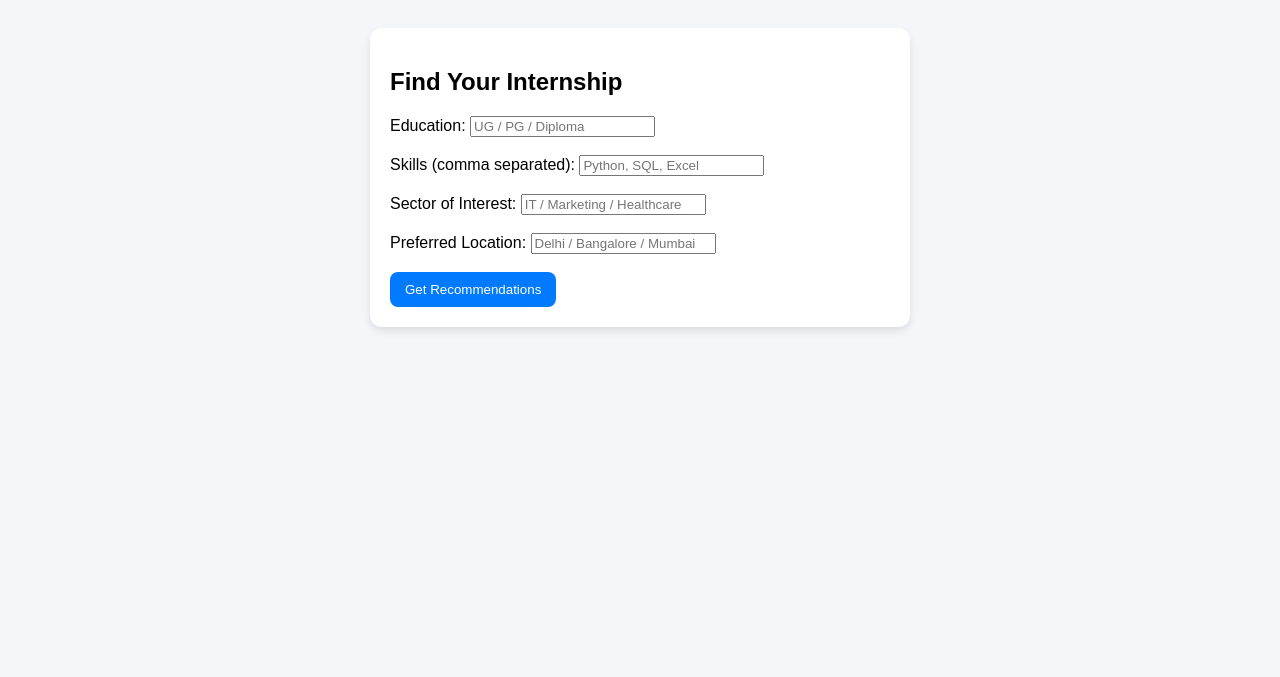
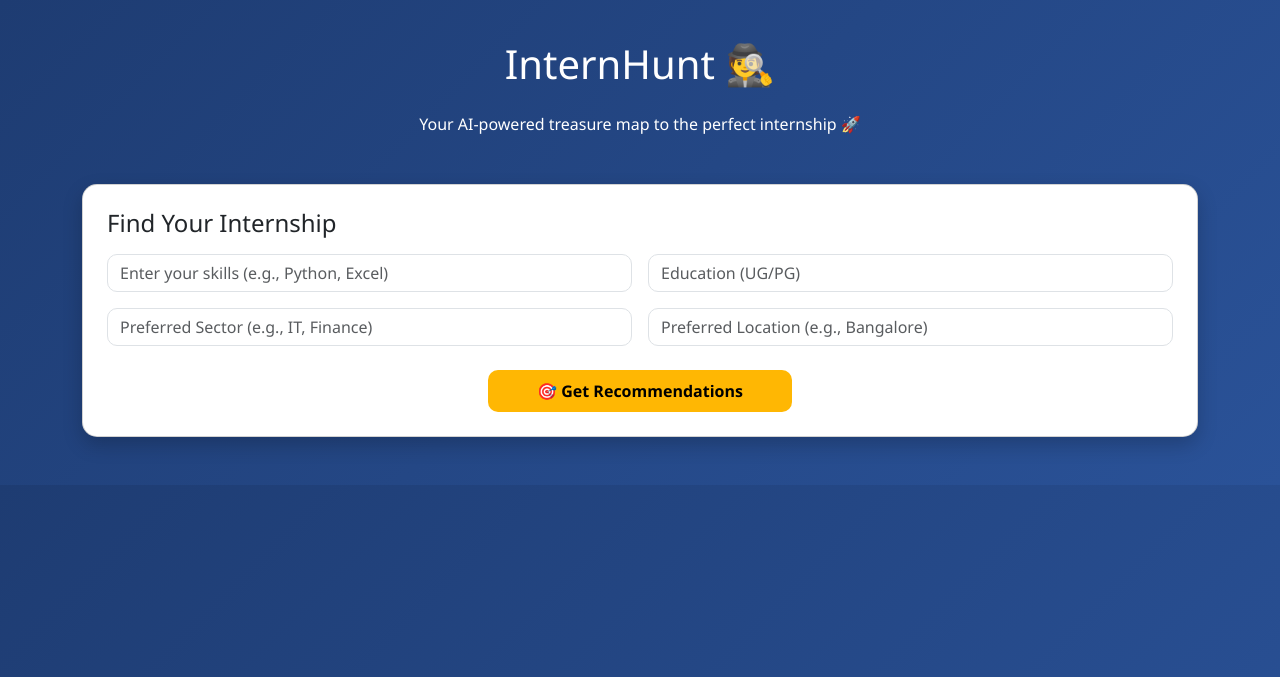
Before and after one commit to Aurodeepa2005/AI-Intern-Hunt, a Flask app: page / in a window 1280 px wide. Shown: the top 677 px of the page. Run offline with Flask 3, Linux system fonts and the light colour scheme.

Commit message:
did some changes

```diff
--- a/app.py
+++ b/app.py
@@ -8,33 +8,64 @@ app = Flask(__name__)
 # Load dataset
 df = pd.read_csv("internships.csv")
 
+def preprocess(text):
+    return str(text).lower().strip()
+
 def recommend_internships(skills, education, sector, location, top_n=5):
-    # Combine internship details into one text column
-    df["combined"] = df["skills"] + " " + df["education"] + " " + df["sector"] + " " + df["location"]
+    # Preprocess inputs
+    skills = preprocess(skills)
+    education = preprocess(education)
+    sector = preprocess(sector)
+    location = preprocess(location)
 
-    # Candidate profile as a text string
-    candidate_profile = skills + " " + education + " " + sector + " " + location
+    # Weighted combination for dataset
+    df["combined"] = (
+        (df["skills"].apply(preprocess) + " ") * 3 +
+        (df["education"].apply(preprocess) + " ") * 2 +
+        (df["sector"].apply(preprocess) + " ") * 2 +
+        (df["location"].apply(preprocess) + " ")
+    )
+
+    # Candidate profile
+    candidate_profile = (
+        (skills + " ") * 3 +
+        (education + " ") * 2 +
+        (sector + " ") * 2 +
+        (location + " ")
+    )
 
     # TF-IDF Vectorization
     vectorizer = TfidfVectorizer()
     tfidf_matrix = vectorizer.fit_transform(df["combined"].tolist() + [candidate_profile])
 
-    # Cosine similarity between candidate and all internships
+    # Cosine similarity
     cosine_sim = cosine_similarity(tfidf_matrix[-1], tfidf_matrix[:-1])
     df["score"] = cosine_sim.flatten()
 
-    # Sort internships by similarity score
-    recommendations = df.sort_values(by="score", ascending=False).head(top_n)
+    # -------- Location filtering + fallback --------
+    if location:
+        location_matches = df[df["location"].str.lower() == location]
+        if not location_matches.empty:
+            recommendations = location_matches.sort_values(by="score", ascending=False).head(top_n)
+        else:
+            recommendations = df.sort_values(by="score", ascending=False).head(top_n)
+    else:
+        recommendations = df.sort_values(by="score", ascending=False).head(top_n)
+    # ------------------------------------------------
+
+    # Convert score to percentage
+    recommendations["score"] = (recommendations["score"] * 100).round(0).astype(int)
+
     return recommendations[["title", "skills", "education", "sector", "location", "score"]].to_dict(orient="records")
 
 @app.route("/", methods=["GET", "POST"])
 def index():
     recommendations = []
     if request.method == "POST":
-        skills = request.form.get("skills")
-        education = request.form.get("education")
-        sector = request.form.get("sector")
-        location = request.form.get("location")
+        skills = request.form.get("skills", "")
+        education = request.form.get("education", "")
+        sector = request.form.get("sector", "")
+        location = request.form.get("location", "")
 
         recommendations = recommend_internships(skills, education, sector, location, top_n=3)
 
--- a/static/style.css
+++ b/static/style.css
@@ -1,37 +1,57 @@
 body {
-  font-family: Arial, sans-serif;
-  background: #f4f6f9;
-  padding: 20px;
+  background: linear-gradient(135deg, #1e3c72, #2a5298);
+  font-family: "Segoe UI", Tahoma, Geneva, Verdana, sans-serif;
+  color: #fff;
 }
-.form-box {
-  background: white;
-  padding: 20px;
-  border-radius: 12px;
-  box-shadow: 0 4px 8px rgba(0, 0, 0, 0.1);
-  max-width: 500px;
-  margin: auto;
+
+.container {
+  margin-top: 40px;
 }
-.recommendations {
-  margin-top: 30px;
-  max-width: 600px;
-  margin-left: auto;
-  margin-right: auto;
+
+.card {
+  border-radius: 15px;
+  box-shadow: 0 8px 20px rgba(0, 0, 0, 0.2);
 }
-.card {
-  background: white;
-  padding: 15px;
-  border-radius: 12px;
-  margin-bottom: 15px;
-  box-shadow: 0 4px 6px rgba(0, 0, 0, 0.1);
+
+.card-title {
+  color: #2a5298;
+  font-weight: bold;
 }
-button {
-  background: #007bff;
-  color: white;
-  border: none;
-  padding: 10px 15px;
-  border-radius: 8px;
-  cursor: pointer;
+
+.form-control,
+.btn {
+  border-radius: 10px;
 }
-button:hover {
-  background: #0056b3;
+
+.btn-custom {
+  background-color: #ffb703;
+  color: #000;
+  font-weight: bold;
+  transition: 0.3s ease-in-out;
 }
+
+.btn-custom:hover {
+  background-color: #ff9f1c;
+  color: #fff;
+  transform: scale(1.05);
+}
+
+.recommend-card {
+  background-color: #f8f9fa;
+  color: #000;
+  border: 2px solid #e6e6e6;
+  transition: 0.3s ease-in-out;
+}
+
+.recommend-card:hover {
+  transform: translateY(-5px);
+  box-shadow: 0 10px 25px rgba(0, 0, 0, 0.25);
+}
+
+.recommend-card h5 {
+  color: #2a5298;
+}
+
+.text-muted {
+  font-size: 0.9rem;
+}
--- a/templates/index.html
+++ b/templates/index.html
@@ -1,46 +1,70 @@
 <!DOCTYPE html>
-<html>
+<html lang="en">
 
 <head>
-    <title>Internship Recommender</title>
+    <meta charset="UTF-8">
+    <meta name="viewport" content="width=device-width, initial-scale=1">
+    <title>InternHunt 🕵️</title>
+    <!-- Bootstrap CSS -->
+    <link href="https://cdn.jsdelivr.net/npm/bootstrap@5.3.0/dist/css/bootstrap.min.css" rel="stylesheet">
+    <!-- Custom CSS -->
     <link rel="stylesheet" href="{{ url_for('static', filename='style.css') }}">
 </head>
 
 <body>
-    <div class="form-box">
-        <h2>Find Your Internship</h2>
-        <form method="POST">
-            <label>Education:</label>
-            <input type="text" name="education" placeholder="UG / PG / Diploma" required><br><br>
+    <div class="container">
+        <h1 class="text-center mb-4">InternHunt 🕵️</h1>
+        <p class="text-center mb-5">Your AI-powered treasure map to the perfect internship 🚀</p>
 
-            <label>Skills (comma separated):</label>
-            <input type="text" name="skills" placeholder="Python, SQL, Excel" required><br><br>
-
-            <label>Sector of Interest:</label>
-            <input type="text" name="sector" placeholder="IT / Marketing / Healthcare" required><br><br>
-
-            <label>Preferred Location:</label>
-            <input type="text" name="location" placeholder="Delhi / Bangalore / Mumbai" required><br><br>
-
-            <button type="submit">Get Recommendations</button>
+        <!-- Form -->
+        <div class="card p-4 mb-5">
+            <h4 class="mb-3">Find Your Internship</h4>
+            <form method="post">
+                <div class="row g-3">
+                    <div class="col-md-6">
+                        <input type="text" name="skills" class="form-control"
+                            placeholder="Enter your skills (e.g., Python, Excel)">
+                    </div>
+                    <div class="col-md-6">
+                        <input type="text" name="education" class="form-control" placeholder="Education (UG/PG)">
+                    </div>
+                    <div class="col-md-6">
+                        <input type="text" name="sector" class="form-control"
+                            placeholder="Preferred Sector (e.g., IT, Finance)">
+                    </div>
+                    <div class="col-md-6">
+                        <input type="text" name="location" class="form-control"
+                            placeholder="Preferred Location (e.g., Bangalore)">
+                    </div>
+                </div>
+                <div class="text-center mt-4">
+                    <button type="submit" class="btn btn-custom px-5 py-2">🎯 Get Recommendations</button>
+                </div>
             </form>
         </div>
 
-    <div class="recommendations">
+        <!-- Recommendations -->
         {% if recommendations %}
-        <h3>Recommended Internships:</h3>
+        <h3 class="text-center mb-4">Top Recommendations for You ✨</h3>
+        <div class="row">
             {% for rec in recommendations %}
-        <div class="card">
-            <h4>{{ rec.title }}</h4>
-            <p><b>Skills:</b> {{ rec.skills }}</p>
-            <p><b>Education:</b> {{ rec.education }}</p>
+            <div class="col-md-4 mb-4">
+                <div class="card recommend-card p-3">
+                    <h5 class="card-title">{{ rec.title }}</h5>
                     <p><b>Sector:</b> {{ rec.sector }}</p>
                     <p><b>Location:</b> {{ rec.location }}</p>
-            <p><b>Match Score:</b> {{ "%.2f"|format(rec.score) }}</p>
+                    <p><b>Skills:</b> {{ rec.skills }}</p>
+                    <p class="text-muted"><b>Match:</b> 🔥 {{ rec.score }}%</p>
+                </div>
+
             </div>
             {% endfor %}
+        </div>
         {% endif %}
     </div>
+
+    <!-- Bootstrap JS -->
+    <script src="https://cdn.jsdelivr.net/npm/bootstrap@5.3.0/dist/js/bootstrap.bundle.min.js"></script>
 </body>
 
 </html>
```
Also changed, not shown: internships.csv (+202 -5 lines). Lines whose indentation alone changed are shown as unchanged.
